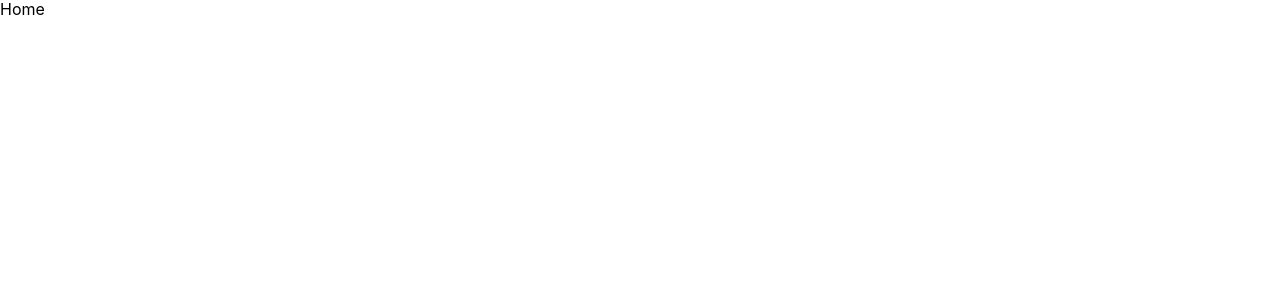
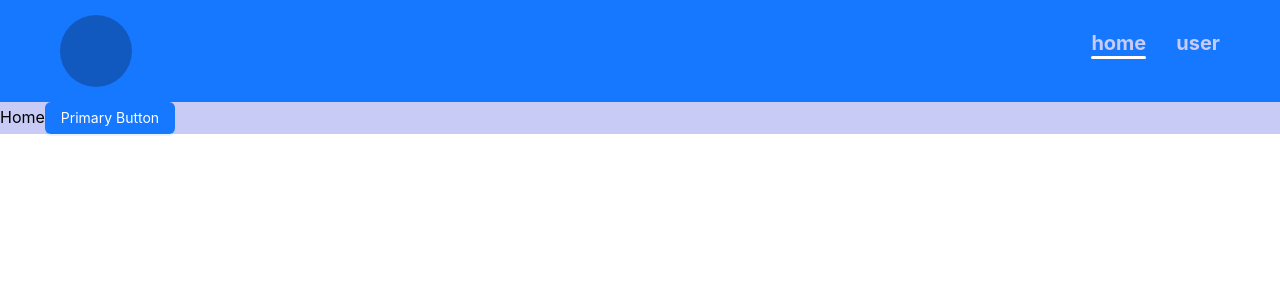
Before and after one commit to Outcast095/todo_app, a React (Create React App) app: page / in a window 1280 px wide. Shown: the top 300 px of the page. Built offline with nearby package versions, Linux system fonts and the light colour scheme.

Commit message:
add header

```diff
--- a/src/@types/module.scss.d.ts
+++ /dev/null
@@ -1,4 +0,0 @@
-declare module '*.module.scss' {
-    const styles: { [className: string]: string };
-    export default styles;
-}
--- /dev/null
+++ b/src/features/header/Header.tsx
@@ -0,0 +1,36 @@
+import React from 'react';
+import s from './header.module.scss'
+import { NavLink } from 'react-router-dom';
+import { Avatar } from 'antd';
+
+export const Header = () => {
+
+    const menuItems = [
+        {name: "home", direction: "/"},
+        {name: "user", direction: "/user"}]
+    return (
+
+
+        <div className={s.header}>
+
+            <div className={s.container}>
+                <Avatar size={72}/>
+
+                <ul className={s.menuItem}>
+                    {menuItems.map((item, i) => (
+                        <li key={i}>
+                            <NavLink
+                                to={item.direction}
+                                className={({ isActive }) => isActive ? s.linkActive : s.link}
+                            >
+                                {item.name}
+                            </NavLink>
+                        </li>
+                    ))}
+                </ul>
+            </div>
+
+
+        </div>
+    );
+};
--- /dev/null
+++ b/src/features/header/header.module.scss
@@ -0,0 +1,57 @@
+
+
+.header {
+  width: 100%;
+  background-color: #1677ff;
+}
+
+.container {
+  width: 100%;
+  max-width: 1200px;
+  margin: 0  auto;
+
+  display: flex;
+  justify-content: space-between;
+  align-items: center;
+  padding: 15px 20px;
+}
+
+.menuItem {
+  text-decoration: none;
+  list-style: none;
+  display: flex;
+  align-items: center;
+  gap: 30px;
+
+}
+
+.link {
+  position: relative;
+  color: #c7cbf5;
+  font-weight: bold;
+  font-size: 20px;
+  line-height: 1;
+  text-decoration: none;
+  padding-bottom: 4px;
+
+  &::after {
+    content: '';
+    position: absolute;
+    left: 0;
+    bottom: 0;
+    width: 0%;
+    height: 3px;
+    border-radius: 5px;
+    background-color: transparent;
+    transition: all 0.5s ease;
+  }
+}
+
+.linkActive {
+  @extend .link;
+
+  &::after {
+    width: 100%;
+    background-color: white;
+  }
+}
--- /dev/null
+++ b/src/global.d.ts
@@ -0,0 +1,4 @@
+declare module '*.module.scss' {
+    const classes: { [key: string]: string };
+    export default classes;
+}
--- a/src/layout/MainLayout.tsx
+++ b/src/layout/MainLayout.tsx
@@ -1,10 +1,11 @@
 // Импорт React и хука useState для управления состоянием
 import React, { useState } from 'react';
-
+import s from './layout.module.scss'
 // Импорт компонента Header
 //import { Header } from '../components/Header';
 // Импорт компонента Outlet из react-router-dom для рендеринга вложенных маршрутов
 import { Outlet } from 'react-router-dom';
+import {Header} from "../features/header/Header";
 
 
 // Определение функционального компонента MainLayout
@@ -15,12 +16,13 @@ export const MainLayout = () => {
     // JSX для рендеринга компонента
     return (
         // Основной контейнер приложения
-        <div className='wrapper'>
+        <div className={s.wrapper}>
             {/* Обертка контекста, предоставляющая searchValue и setSearchValue дочерним компонентам */}
                 {/* Контейнер для основного контента */}
-                <div className='content'>
+                <div className={s.content}>
                     {/* Внутренний контейнер для центрирования содержимого */}
-                    <div className='container'>
+                    <div className={s.container}>
+                        <Header/>
                         {/* Outlet рендерит дочерние маршруты, определенные в маршрутизаторе */}
                         <Outlet />
                     </div>
--- /dev/null
+++ b/src/layout/layout.module.scss
@@ -0,0 +1,4 @@
+
+.wrapper {
+  background-color: #c7cbf5;
+}
--- a/src/pages/home/Home.tsx
+++ b/src/pages/home/Home.tsx
@@ -1,9 +1,11 @@
 import React from 'react';
+import {Button} from "antd";
 
 export const Home = () => {
     return (
         <div>
             Home
+            <Button type="primary">Primary Button</Button>
         </div>
     );
 };
```
Also changed, not shown: src/components/button/Button.tsx (deleted, +0 -62 lines), src/components/button/button.module.scss (deleted).
